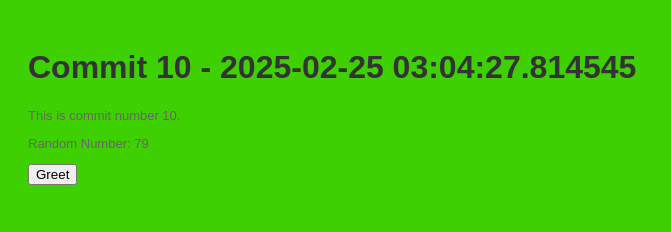
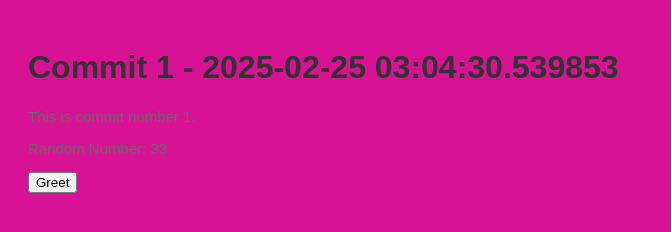
Before and after one commit to legbald0d/myrep-repo-20250225030424, a plain HTML site: page index.html in a window 1280 px wide. Shown: the whole page, without its empty margins (0-671 px from the left). Drawn offline with Linux system fonts and the light colour scheme.

Commit message:
📝 Commit 1 with HTML, CSS, and JS

```diff
--- a/index.html
+++ b/index.html
@@ -2,13 +2,13 @@
     <!DOCTYPE html>
     <html>
     <head>
-        <title>Commit 10 - 2025-02-25 03:04:27.814545</title>
+        <title>Commit 1 - 2025-02-25 03:04:30.539853</title>
         <link rel="stylesheet" href="style.css">
     </head>
     <body>
-        <h1>Commit 10 - 2025-02-25 03:04:27.814545</h1>
-        <p>This is commit number 10.</p>
-        <p>Random Number: 79</p>
+        <h1>Commit 1 - 2025-02-25 03:04:30.539853</h1>
+        <p>This is commit number 1.</p>
+        <p>Random Number: 33</p>
         <button onclick="greet()">Greet</button>
         <script src="script.js"></script>
     </body>
--- a/script.js
+++ b/script.js
@@ -2,4 +2,4 @@
     function greet() {
         alert('Hello from commit ' + commitNumber + '!');
     }
-    var commitNumber = 10;
+    var commitNumber = 1;
--- a/style.css
+++ b/style.css
@@ -1,7 +1,7 @@
 
     body {
         font-family: Arial, sans-serif;
-        background-color: #3ed000;
+        background-color: #d71294;
         padding: 20px;
     }
     h1 {
@@ -9,5 +9,5 @@
     }
     p {
         color: #666;
-        font-size: 13px;
+        font-size: 15px;
     }
```
